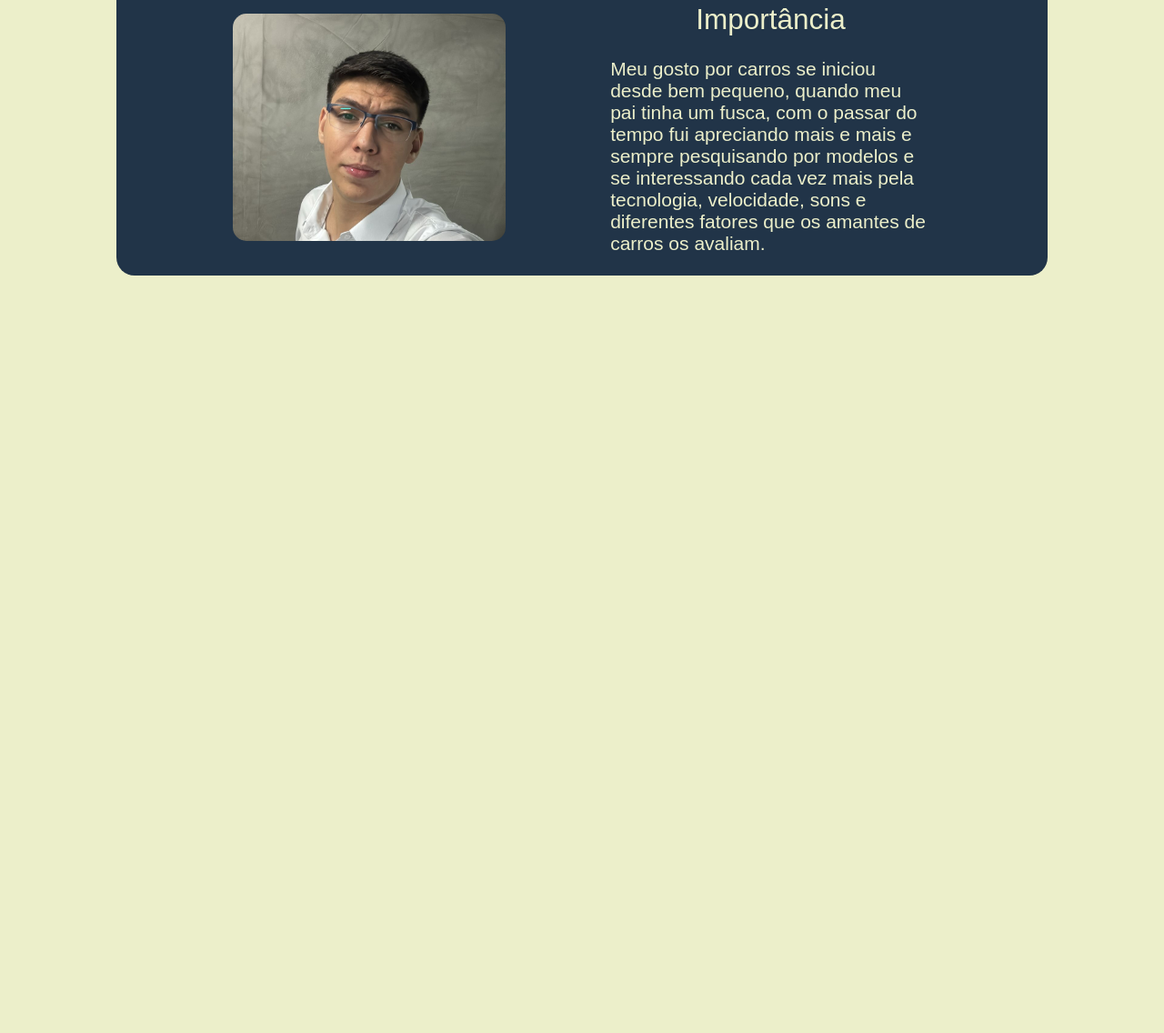
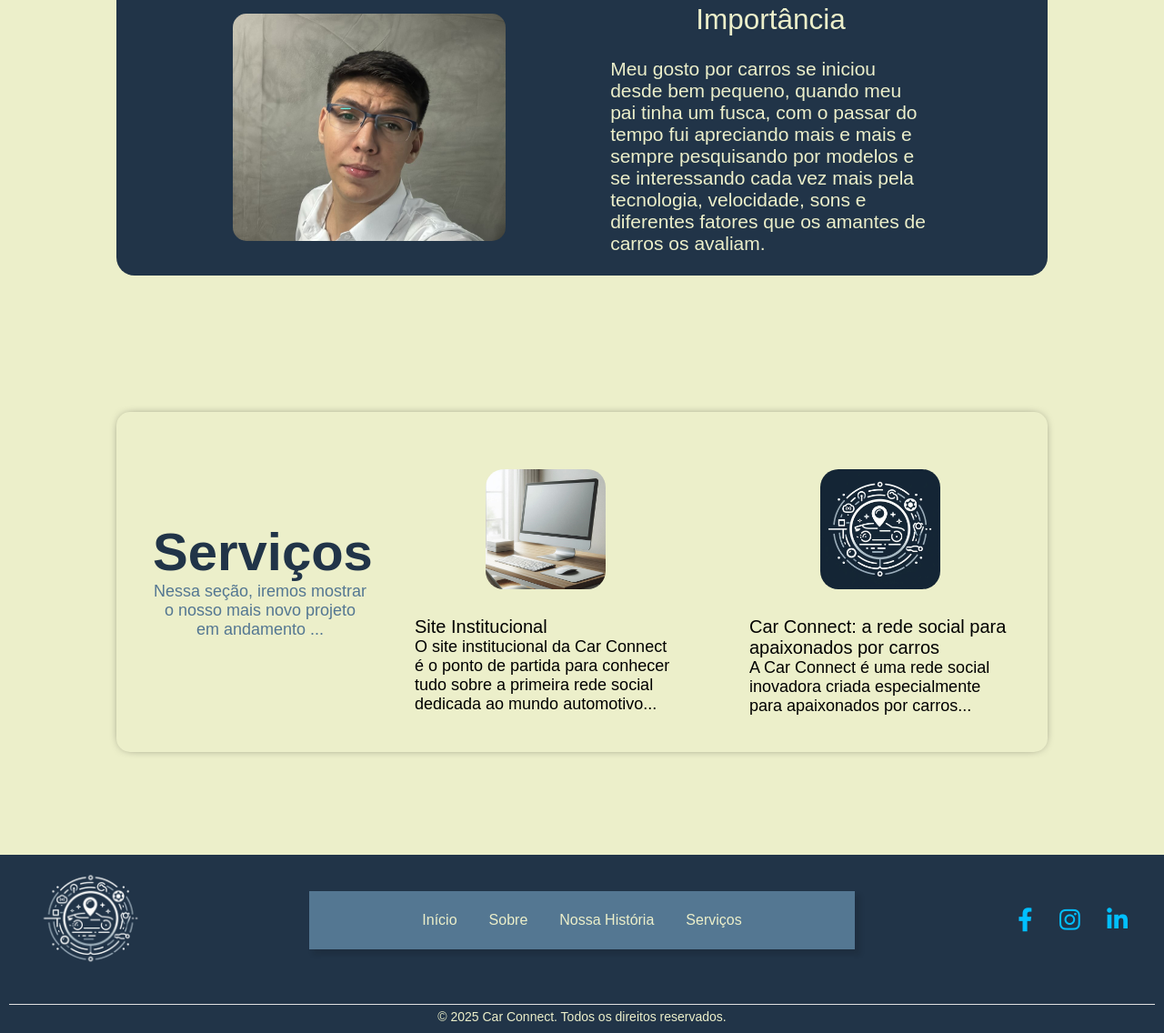
Before and after one commit to Jv-Torelli/projeto_Individual, a plain HTML site: page CarConnect Site/index.html in a window 1280 px wide. Shown: the part 689-1825 px from the top of the page at 91% size. Before the commit the page ends 1120 px from the top, so only its background shows below. Drawn offline with Linux system fonts and the light colour scheme.

Commit message:
Site institucional 85% finalizado e cadastro e login feitos, só front end

```diff
--- /dev/null
+++ b/CarConnect Site/css/cadastro.css
@@ -0,0 +1,236 @@
+* {
+    margin: 0;
+    padding: 0;
+    box-sizing: border-box;
+    font-family: "Poppins", sans-serif;
+}
+
+html {
+    scroll-behavior: smooth;
+}
+
+body {
+    background-color: #ECEFCA;
+    background-image: url(../img/imagemCad.png);
+    background-position: center;
+    background-repeat: no-repeat;
+    background-size: cover;
+    padding-top: 120px;
+}
+
+nav {
+    width: 100%;
+    background-color: #213448;
+    padding: 23px 10%;
+    z-index: 1;
+    box-shadow: 5px 5px 5px 1px #0e0e0e20;
+    transition: top 0.6s ease-in-out;
+}
+
+span {
+    font-weight: 600;
+    color: #118a8a;
+}
+
+section {
+    margin-top: -1px;
+    padding-top: 100px;
+}
+
+.navBar {
+    width: 100%;
+    background-color: #213448;
+    padding: 20px 10%;
+    position: fixed;
+    top: 0;
+    z-index: 1000;
+    display: flex;
+    justify-content: space-between;
+    align-items: center;
+    box-shadow: 0px 4px 8px rgba(0, 0, 0, 0.2);
+}
+
+.titleNav img {
+    height: 80px;
+    width: 150px;
+}
+
+.navLinks {
+    display: flex;
+    gap: 30px;
+}
+
+#logo{
+    padding-left: 20px;
+    padding-right: 20px;
+}
+
+.navLink {
+    list-style: none;
+}
+
+.navLink a {
+    text-decoration: none;
+    font-size: 18px;
+    font-weight: 500;
+    color: #ECEFCA;
+    transition: color 0.3s ease-in-out;
+}
+
+.navLink a:hover {
+    color: #94B4C1;
+}
+
+.btnsNav {
+    display: flex;
+    gap: 15px;
+}
+
+.btnLogin {
+    padding: 12px 20px;
+    font-size: 16px;
+    font-weight: 500;
+    color: #ECEFCA;
+    background-color: #94B4C1;
+    border: none;
+    border-radius: 6px;
+    cursor: pointer;
+    transition: 0.3s;
+}
+
+.btnLogin:hover {
+    background-color: #547792;
+}
+
+.container {
+    background: #ECEFCA;
+    padding: 50px;
+    border-radius: 12px;
+    box-shadow: 0px 4px 12px rgba(0, 0, 0, 0.3);
+    width: 350px;
+    text-align: center;
+    margin: auto;
+    margin-top: 50px;
+    margin-bottom: 50px;
+}
+
+h2 {
+    color: #213448;
+    font-size: 24px;
+    margin-bottom: 20px;
+}
+
+input {
+    width: 100%;
+    padding: 12px;
+    margin: 8px 0;
+    border: 2px solid #94B4C1;
+    border-radius: 8px;
+    outline: none;
+    transition: border-color 0.3s ease-in-out;
+}
+
+input:focus {
+    border-color: #547792;
+}
+
+button {
+    width: 100%;
+    background-color: #547792;
+    color: white;
+    padding: 12px;
+    margin-top: 12px;
+    border: none;
+    border-radius: 8px;
+    cursor: pointer;
+    font-size: 16px;
+    transition: 0.3s;
+}
+
+button:hover {
+    background-color: #94B4C1;
+}
+
+.rodape-moderno {
+    background-color: #213448;
+    color: #ECEFCA;
+    padding: 20px;
+    text-align: center;
+}
+
+.conteudo-rodape {
+    display: flex;
+    justify-content: space-between;
+    align-items: center;
+    flex-wrap: wrap;
+    max-width: 1200px;
+    margin: 0 auto;
+}
+
+.area-logo {
+    flex: 1;
+    display: flex;
+    justify-content: center;
+}
+
+.logo-rodape {
+    width: 100px;
+    height: auto;
+    max-width: 120px;
+}
+
+.area-navegacao {
+    flex: 2;
+    display: flex;
+    justify-content: center;
+}
+
+.menu-rodape {
+    display: flex;
+    gap: 35px;
+    justify-content: center;
+    background-color: #547792;
+}
+
+.menu-rodape a {
+    text-decoration: none;
+    color: #ECEFCA;
+    font-weight: 500;
+    transition: color 0.3s;
+}
+
+.menu-rodape a:hover {
+    color: #94B4C1;
+}
+
+.area-redes-sociais {
+    flex: 1;
+    text-align: right;
+}
+
+.icones-sociais {
+    display: flex;
+    gap: 20px;
+    justify-content: center;
+}
+
+.icones-sociais a {
+    margin-left: 20px;
+    font-size: 26px;
+    color: #00bfff;
+    transition: transform 0.3s, color 0.3s;
+}
+
+.icones-sociais a:hover {
+    color: #547792;
+    transform: scale(1.2);
+}
+
+.rodape-final {
+    margin-top: 15px;
+    font-size: 14px;
+    color: #ECEFCA;
+    border-top: 1px solid #e0e0e0;
+    padding-top: 10px;
+    text-align: center;
+}
--- a/CarConnect Site/css/style.css
+++ b/CarConnect Site/css/style.css
@@ -73,7 +73,7 @@
 
 nav {
     width: 100%;
-    background-color: #547792;
+    background-color: #213448;
     padding: 23px 10%;
     z-index: 1;
     box-shadow: 5px 5px 5px 1px #0e0e0e20;
@@ -91,12 +91,9 @@
 }
 
 #logo {
-    border-radius: 120px;
     padding-left: 19px;
     padding-right: 19px;
-    padding: 1px;
 }
-
 .titleNav {
     display: flex;
     align-items: center;
@@ -128,7 +125,7 @@
 }
 
 .navLink:hover{
-    color: #213448;
+    color: #547792;
     transform: scale(1.05);
 }
 
@@ -226,7 +223,7 @@
 }
 
 .btnLogin:hover {
-    background-color: #213448;
+    background-color: #547792;
     color: #ECEFCA;
 }
 
@@ -238,7 +235,7 @@
 }
 
 #btnRegister:hover {
-    background-color: #213448;
+    background-color: #547792;
     color: #ECEFCA;
 }
 
@@ -431,3 +428,153 @@
     object-fit: cover;
     border-radius: 15px;
 }
+
+#cardServico {
+    box-shadow: none;
+}
+
+#Servicos {
+    padding: 23px 10%;
+    background-repeat: no-repeat;
+    width: 100%;
+    background-size: cover;
+    margin-bottom: 90px;
+}
+
+.cardsServico {
+    display: flex;
+    flex-wrap: wrap;
+    gap: 80px;
+    justify-content: center;
+  }
+
+.headerProjeto {
+    display: flex;
+    align-items: flex-start;
+    justify-content: flex-start;
+    flex-direction: column;
+    width: 25%;
+
+}
+
+.servicosContainer {
+    display: flex;
+    align-items: center;
+    justify-content: space-between;
+    padding: 40px;
+    box-shadow: 0px 0px 12px -6px black;
+    border-radius: 15px;
+}
+
+.descServico {
+    color: #547792;
+    margin-bottom: 2%;
+    font-size: 18px;
+    font-weight: 500;
+    text-align: center;
+}
+
+.titleServico {
+    font-size: 58px;
+    color: #213448;
+    font-weight: 700;
+    text-align: center;
+}
+
+.card-img-servico {
+    height: 132px;
+    width: 132px;
+}
+
+.cardHeaderServico {
+    display: flex;
+    align-items: center;
+    padding: 23px;
+    gap: 16px;
+    justify-content: center;
+}
+
+.card-title{
+    font-size:20px;
+}
+
+
+.cardHeaderServico img{
+   border-radius: 20px;
+   margin-bottom: 3%;
+}
+
+
+.rodape-moderno {
+    background-color: #213448;
+    color: #ECEFCA;
+    padding: 10px;
+    font-family: 'Helvetica Neue', sans-serif;
+  }
+
+  .conteudo-rodape {
+    display: flex;
+    justify-content: space-between;
+    align-items: center;
+    flex-wrap: wrap;
+    max-width: 1200px;
+    margin: 0 auto;
+  }
+
+  .area-logo {
+    flex: 1;
+  }
+
+  .logo-rodape {
+    width: 120px;
+  }
+
+
+  .area-navegacao {
+    flex: 2;
+  }
+
+  .menu-rodape {
+    display: flex;
+    gap: 35px;
+    justify-content: center;
+    background-color: #547792;
+  }
+
+  .menu-rodape a {
+    text-decoration: none;
+    color: #ECEFCA;
+    font-weight: 500;
+    transition: color 0.3s;
+  }
+
+  .menu-rodape a:hover {
+    color: #94B4C1;
+  }
+
+
+  .area-redes-sociais {
+    flex: 1;
+    text-align: right;
+  }
+
+  .icones-sociais a {
+    margin-left: 25px;
+    font-size: 26px;
+    color: #00bfff;
+    transition: transform 0.3s, color 0.3s;
+  }
+
+  .icones-sociais a:hover {
+    color: #547792;
+    transform: scale(1.2);
+  }
+
+  .rodape-final {
+    text-align: center;
+    margin-top: 30px;
+    font-size: 14px;
+    color: #ECEFCA;
+    border-top: 1px solid #e0e0e0;
+    padding-top: 5px;
+  }
--- a/CarConnect Site/index.html
+++ b/CarConnect Site/index.html
@@ -4,13 +4,14 @@
     <meta charset="UTF-8">
     <meta name="viewport" content="width=device-width, initial-scale=1.0">
     <link rel="stylesheet" href="./css/style.css">
+    <link rel="stylesheet" href="https://cdnjs.cloudflare.com/ajax/libs/font-awesome/6.4.2/css/all.min.css">
     <title>Document</title>
 </head>
 <body>
 
     <nav class="navBar" id="navBar">  <!-- Divisão da navbar Desktop  -->
         <div class="titleNav">
-            <img src="./img/logo.jpg" style="height: 80px; width: 150px;" id="logo">
+            <img src="./img/logoCarConnect-SemFundo.png" style="height: 80px; width: 150px;" id="logo">
         </div>
         <ul class="navLinks">  <!-- ul tag de lista -->
 
@@ -27,7 +28,7 @@
             </li>
 
             <li class="navLink">
-                <a href="#contato">Contato</a>
+                <a href="#contato">Serviços</a>
             </li>
 
         </ul>
@@ -99,13 +100,77 @@
                 tinha um fusca, com o passar do tempo fui apreciando mais e mais e sempre pesquisando por modelos e se interessando
                 cada vez mais pela tecnologia, velocidade, sons e diferentes fatores que os amantes de carros os avaliam.
             </p>
-
-
-
-
         </div>
     </div>
 </section>
+
+
+<section id="Servicos">
+  <div class="servicosContainer">
+    <div class="headerProjeto">
+      <div class="titleServico">Serviços</div>
+      <div class="descServico">Nessa seção, iremos mostrar o nosso mais novo projeto em andamento ...</div>
+    </div>
+
+    <div class="cardsServico">
+      <div class="card" id="cardServico" style="width: 18rem;">
+        <div class="cardHeaderServico">
+          <img src="./img/siteInstitucional.png" class="card-img-servico" height="240" alt="...">
+        </div>
+        <div class="card-body">
+          <h5 class="card-title">Site Institucional</h5>
+          <p class="card-text" style="font-size: 18px   ;">O site institucional da Car Connect é o ponto de partida para conhecer tudo sobre a primeira rede social dedicada ao mundo automotivo...</p>
+        </div>
+      </div>
+
+      <div class="card" id="cardServico" style="width: 18rem;">
+        <div class="cardHeaderServico">
+          <img src="./img/logoCarConnect.png" class="card-img-servico" height="240" alt="...">
+        </div>
+        <div class="card-body">
+          <h5 class="card-title">Car Connect: a rede social para apaixonados por carros</h5>
+          <p class="card-text" style="font-size: 18px;">A Car Connect é uma rede social inovadora criada especialmente para apaixonados por carros...</p>
+        </div>
+      </div>
+    </div>
+
+  </div>
+</section>
+
+
+<footer class="rodape-moderno">
+    <div class="conteudo-rodape">
+
+      <div class="area-logo">
+        <img src="./img/logoCarConnect-SemFundo.png" alt="Car Connect" class="logo-rodape">
+      </div>
+
+      <div class="area-navegacao">
+        <nav class="menu-rodape">
+          <a href="#">Início</a>
+          <a href="#">Sobre</a>
+          <a href="#">Nossa História</a>
+          <a href="#">Serviços</a>
+          <!-- <a href="#">Contato</a> -->
+        </nav>
+      </div>
+
+      <div class="area-redes-sociais">
+        <div class="icones-sociais">
+          <a href="#"><i class="fab fa-facebook-f"></i></a>
+          <a href="#"><i class="fab fa-instagram"></i></a>
+          <a href="#"><i class="fab fa-linkedin-in"></i></a>
+        </div>
+      </div>
+
+    </div>
+
+    <div class="rodape-final">
+      <p>© 2025 Car Connect. Todos os direitos reservados.</p>
+    </div>
+  </footer>
+
+
 
    <script src="script.js"></script>
 
```
Also changed, not shown: CarConnect Site/cadastro.html (added, +94 -0 lines), CarConnect Site/login.html (added, +92 -0 lines), CarConnect Site/img/imagemCad.png (added), CarConnect Site/img/logo.jpg (deleted), CarConnect Site/img/logoCarConnect-SemFundo.png (added), CarConnect Site/img/logoCarConnect.png (added), CarConnect Site/img/siteInstitucional.png (added).
